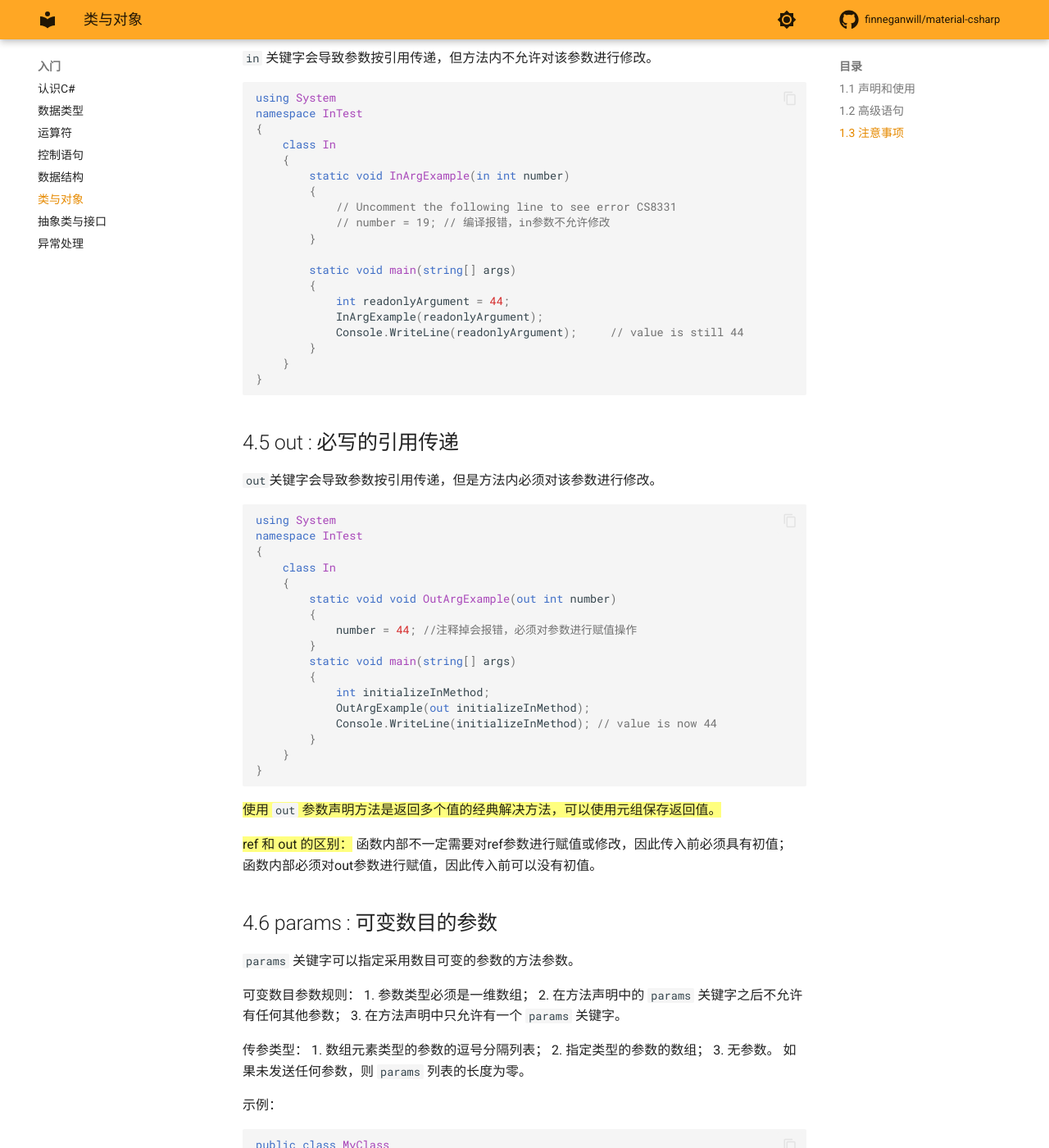
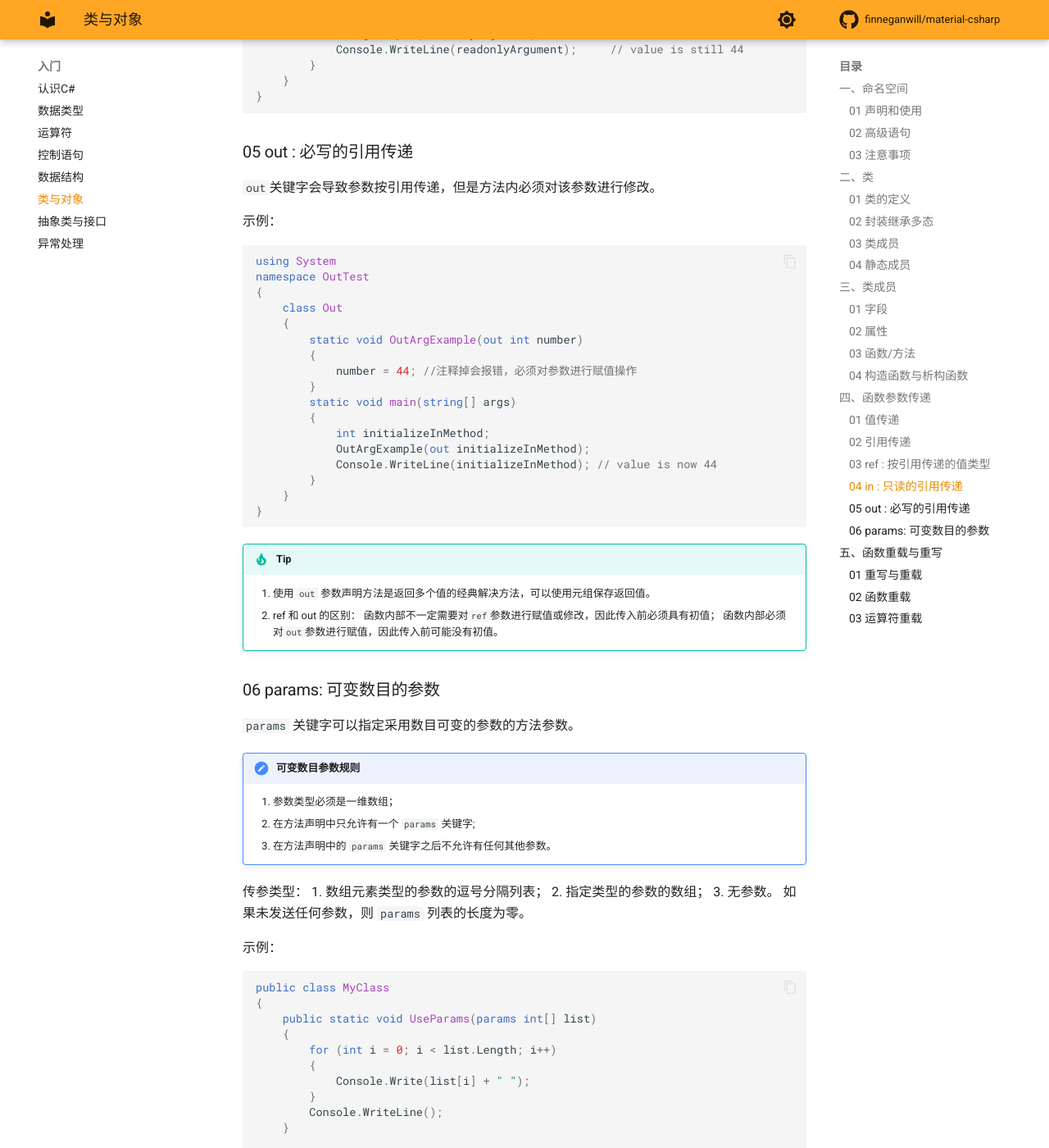
Before and after one commit to finneganwill/material-csharp, an MkDocs documentation site: the page built from docs/入门/05 类与对象.md, in a window 1280 px wide and 1400 px high, scrolled down 12138 px. Shown: the whole window at 82% size. Built offline with MkDocs 1.6.1 and Material for MkDocs 9.7.7, drawn with Linux system fonts in a browser that asks for light colours; comment, search, counter and statistics services are not loaded; some of the changed text lies outside the part shown.

Commit message:
vault backup: 2023-03-21 10:43:14

````diff
--- a/docs/入门/05 类与对象.md
+++ b/docs/入门/05 类与对象.md
@@ -1,5 +1,6 @@
-# 1. 命名空间
-## 1.1 声明和使用
+# 类与对象
+## 一、命名空间
+### 01 声明和使用
 
 命名空间是指包含一组相关对象的作用域（可以理解为 java 中的 package）。
 - 声明：`namespace` 关键字用来声明命名空间。
@@ -25,7 +26,7 @@ namespace HelloWorld
 }
 ```
 
-## 1.2 高级语句
+### 02 高级语句
 C#10允许高级语句，可以省略大括号，用分号代替，称为文件范围的命名空间。
 
 示例：
@@ -48,14 +49,14 @@ internal class Program
 ```
 
 
-## 1.3 注意事项
+### 03 注意事项
 1. 一般每个文件只有一个命名空间
 2. 同一命名空间下的类名不能相同
 3. 高级语句不允许命名空间嵌套
 
 
-# 2. 类
-## 2.1 类的定义
+## 二、类
+### 01 类的定义
 类是对具有共同特征的事物的抽象。
 
 类的声明：
@@ -92,7 +93,7 @@ public class Student
 	}
 }
 ```
-## 2.2 封装继承多态
+### 02 封装继承多态
 封装：为了防止对实现细节的访问，把一个或多个项目封闭在一个物理的或者逻辑的包中。
 >成员访问修饰符：
 >- `public` 可供外部类访问
@@ -120,7 +121,7 @@ Shape shape = new Circle(); // class Circle : Shape{}
 ```
 
 
-## 2.3 类成员
+### 03 类成员
 类的成员包含：
 - 常量
 - 字段
@@ -133,7 +134,7 @@ Shape shape = new Circle(); // class Circle : Shape{}
 - 事件
 - 索引器
 
-## 2.4 静态成员
+### 04 静态成员
 静态成员属于类型本身而不是属于特定对象。
 
 类的静态成员可以是：
@@ -150,9 +151,9 @@ Shape shape = new Circle(); // class Circle : Shape{}
 
 
 
-# 3. 类成员
-## 3.1 字段
-### 3.1.1 声明与访问
+## 三、类成员
+### 01 字段
+#### 声明与访问
 字段是在类或结构中直接声明的任意类型的变量。
 
 字段分为实例字段和静态字段
@@ -178,7 +179,7 @@ birthday.Day = "Saturday";
 2. 字段会在对象实例的构造函数被调用之前即刻初始化；
 3. 如果构造函数分配了字段的值，则它将覆盖在字段声明期间给定的任何值。
 
-### 3.1.2 只读字段与必须字段
+#### 只读字段与必须字段
 只读字段：使用`readonly`将字段设为只读，只能在**初始化期间或在构造函数中**为只读字段赋值。
 
 >`static readonly` 字段类似于常量，只不过 C# 编译器在编译时不具有对静态只读字段的值的访问权限，而只有在运行时才具有访问权限。
@@ -188,7 +189,7 @@ birthday.Day = "Saturday";
 >不能在同一字段上组合 `required` 修饰符和 `readonly` 修饰符。
 
 
-### 3.1.3 常量字段
+#### 常量字段
 常量是不可变的值，在编译时是已知的，在程序的生命周期内不会改变。
 
 常量类型声明规则：
@@ -214,10 +215,10 @@ class Calendar
 ```
 
 
-## 3.2 属性
+### 02 属性
 属性是一种成员，它提供灵活的机制来读取、写入或计算私有字段的值。属性可用作公共数据成员，但它们是称为“访问器”的特殊方法。 此功能使得可以轻松访问数据，还有助于提高方法的安全性和灵活性。
 
-### 3.2.1 访问器
+#### 访问器
 访问器：
 - `get` ：用来返回属性值，必须以 `return` 或 `throw` 结尾；
 - `set` ：用来设置新值，`value` 关键字用于定义由 `set` 或 `init` 访问器分配的值。
@@ -229,7 +230,7 @@ class Calendar
 - 只读属性：仅具有 `get`，在 C#9及更高版本中，可以使用 `init` 代替 `set` 将属性设为只读；
 - 只写属性：仅具有 `set` ，只写属性很少出现，常用于限制对敏感数据的访问。
 
-### 3.2.2 属性定义与使用
+#### 属性定义与使用
 有一个实现属性的基本模式，该模式使用私有支持字段来设置和检索属性值。`get` 访问器返回私有字段的值，`set` 访问器在向私有字段赋值之前可能会执行一些数据验证。
 
 属性的定义规则：
@@ -324,8 +325,8 @@ var item = new SaleItem { Name = "Shoes", Price = 19.95m };
 Console.WriteLine($"{item.Name}: sells for {item.Price:C2}");
 ```
 
-## 3.3 函数/方法
-### 3.3.1 基本概念
+### 03 函数/方法
+#### 基本概念
 - 方法签名：通过指定访问级别（如 `public` 或 `private`）、可选修饰符（如 `abstract` 或 `sealed`）、返回值、方法的名称以及任何方法参数，在类、结构或接口中声明方法。 这些部件一起构成方法的签名。
 >出于方法重载的目的，方法的返回类型不是方法签名的一部分。 但是在确定委托和它所指向的方法之间的兼容性时，它是方法签名的一部分。
 - 形参与实参：函数定义时括号内的参数称为形参；函数调用时实际传入的参数称为实参。
@@ -334,18 +335,18 @@ Console.WriteLine($"{item.Name}: sells for {item.Price:C2}");
 - 表达式主体：使用 => 实现表达式主体以简化代码。
 - 本地函数：可以理解为方法中的方法，参考资料：[C# 中的本地函数](https://www.cnblogs.com/ittranslator/p/14022514.html#cb_post_title_url) 。
 
-### 3.3.2 本地函数
+#### 本地函数
 参考资料：[C# 中的本地函数](https://www.cnblogs.com/ittranslator/p/14022514.html#cb_post_title_url)
 
-### 3.3.3 命名参数与可选参数
+#### 命名参数与可选参数
 
 
-## 3.4 构造函数与析构函数
+### 04 构造函数与析构函数
 > C#的构造函数有三种：
 > - 实例构造函数：用来创建对象，需要`public`修饰
 > - 静态构造函数：初始化类中的静态数据或执行仅需执行一次的特定操作
 > - 私有构造函数：供类内部调用，如果不指定权限修饰符，则默认为`private`
-### 3.4.1 实例构造函数
+#### 实例构造函数
 声明：
 ```CSharp
 public ClassName(parameter_list)
@@ -358,7 +359,7 @@ public ClassName(parameter_list)
 1. 默认无参构造：如果不声明构造函数，C#会默认隐式地生成无参构造，实例化时成员属性会被赋类型默认值。
 2. 有参构造：声明构造函数时可以设置任意参数，构造函数允许重载。
 
-### 3.4.2 静态构造函数
+#### 静态构造函数
 声明：
 ```CSharp
 static ClassName()
@@ -378,7 +379,7 @@ static ClassName()
 4. 静态构造函数**不能直接调用，仅可以由公共语言运行时 (CLR) 调用**；
 5. 用户**无法控制程序中静态构造函数的执行时间**；
 
-### 3.4.3 私有构造函数
+#### 私有构造函数
 声明：
 ```CSharp
 // 无权限修饰符时，默认为私有private
@@ -397,7 +398,7 @@ private ClassName()
 1. 通常用在只包含静态成员的类中，如果一个类中只有私有构造函数而没有公共构造函数的话，那么其他类（除嵌套类外）则无法创建该类的实例。
 2. **空的私有构造函数可阻止自动生成无参数构造函数。**
 
-### 3.4.4 析构函数
+#### 析构函数
 析构函数主要用于在垃圾回收器回收类实例时执行一些必要的清理操作。
 
 声明：
@@ -418,8 +419,8 @@ C# 中的析构函数具有以下特点：
 6. 析构函数不能对外公开，**不能使用访问权限修饰符修饰，也不能包含参数**。
 7. 析构函数**不能是静态**的
 
-# 4. 函数参数传递
-## 4.1 值传递
+## 四、函数参数传递
+### 01 值传递
 当值类型作参数时，会将实参的值传递给形参，方法内对形参的修改不影响方法外部的变量。
 ```Csharp
 using System;
@@ -458,7 +459,7 @@ namespace CalculatorApplication
 // 在交换之后，b 的值：200
 ```
 
-## 4.2 引用传递
+### 02 引用传递
 当引用类型作参数时，会将实参的地址传递给形参，方法内对形参的修改会直接影响实参本身。
 
 ==string和array都是引用类型，但string会有值传递的效果。==
@@ -499,7 +500,7 @@ namespace RefTest
 // The value after calling the method: 25
 ```
 
-## 4.3 ref : 按引用传递的值类型
+### 03 ref : 按引用传递的值类型
 想要将值类型按引用传递，即传递变量的地址，可以使用`ref`关键字实现按引用类型传递值类型。
 ```csharp
 using System
@@ -545,7 +546,7 @@ public ref double GetEstimatedDistance()
 }
 ```
 
-## 4.4 in : 只读的引用传递
+### 04 in : 只读的引用传递
 `in` 关键字会导致参数按引用传递，但方法内不允许对该参数进行修改。
 ```csharp
 using System
@@ -569,16 +570,17 @@ namespace InTest
 }
 ```
 
-## 4.5 out : 必写的引用传递
+### 05 out : 必写的引用传递
 `out`关键字会导致参数按引用传递，但是方法内必须对该参数进行修改。
 
+示例：
 ```csharp
 using System
-namespace InTest
+namespace OutTest
 {
-	class In
+	class Out
 	{
-		static void void OutArgExample(out int number)
+		static void OutArgExample(out int number)
 		{
 		    number = 44; //注释掉会报错，必须对参数进行赋值操作
 		}
@@ -592,19 +594,17 @@ namespace InTest
 }
 ```
 
-==使用 `out` 参数声明方法是返回多个值的经典解决方法，可以使用元组保存返回值。==
+!!! tip
+	1. 使用 `out` 参数声明方法是返回多个值的经典解决方法，可以使用元组保存返回值。
+	2. ref 和 out 的区别：	函数内部不一定需要对`ref`参数进行赋值或修改，因此传入前必须具有初值；	函数内部必须对`out`参数进行赋值，因此传入前可能没有初值。
 
-==ref 和 out 的区别：==
-	函数内部不一定需要对ref参数进行赋值或修改，因此传入前必须具有初值；
-	函数内部必须对out参数进行赋值，因此传入前可以没有初值。
-
-## 4.6 params : 可变数目的参数
+### 06 params: 可变数目的参数
 `params` 关键字可以指定采用数目可变的参数的方法参数。
 
-可变数目参数规则：
+!!!note "可变数目参数规则"
 	1. 参数类型必须是一维数组；
-	2. 在方法声明中的 `params` 关键字之后不允许有任何其他参数；
-	3. 在方法声明中只允许有一个 `params` 关键字。
+	2. 在方法声明中只允许有一个 `params` 关键字;
+	3. 在方法声明中的 `params` 关键字之后不允许有任何其他参数。
 
 传参类型：
 	1. 数组元素类型的参数的逗号分隔列表；
@@ -671,12 +671,12 @@ System.Int32[]
 ```
 
 
-# 5. 函数重载与重写
-## 5.1 重写与重载
+## 五、函数重载与重写
+### 01 重写与重载
 - 重写：对父类中继承的方法进行重写逻辑（详见[[06 抽象类与接口]]）。
 - 重载：同名方法，不同功能。典型的重载：构造器重载、运算符重载。
 
-## 5.2 函数重载
+### 02 函数重载
 函数重载规则：
 	1. C#的函数重载函数名相同，参数数目或参数类型不同
 	2. 不允许只有返回值不同的重载
@@ -702,7 +702,7 @@ class InOverloads
 
 ==当参数个数相同而参数类型不同的时候，可以考虑使用泛型，提高代码的复用性。==
 
-## 5.3 运算符重载
+### 03 运算符重载
 C#允许使用用户定义的类型来重载运算符，运算符重载是为了自定义运算规则，比如复数的相加。
 
 C#规定了可重载的运算符和不可重载的运算符，详见官方文档 [运算符重载 | Microsoft Learn](https://learn.microsoft.com/zh-cn/dotnet/csharp/language-reference/operators/operator-overloading) 。
--- a/docs/入门/06 抽象类与接口.md
+++ b/docs/入门/06 抽象类与接口.md
@@ -1,7 +1,9 @@
-# 1. 抽象类
+# 抽象类与接口
 
-# 2. 抽象方法
+## 1. 抽象类
 
-# 3. 虚方法
+## 2. 抽象方法
 
-# 4. 接口
+## 3. 虚方法
+
+## 4. 接口
````
Also changed, not shown: docs/入门/.obsidian/workspace.json.
